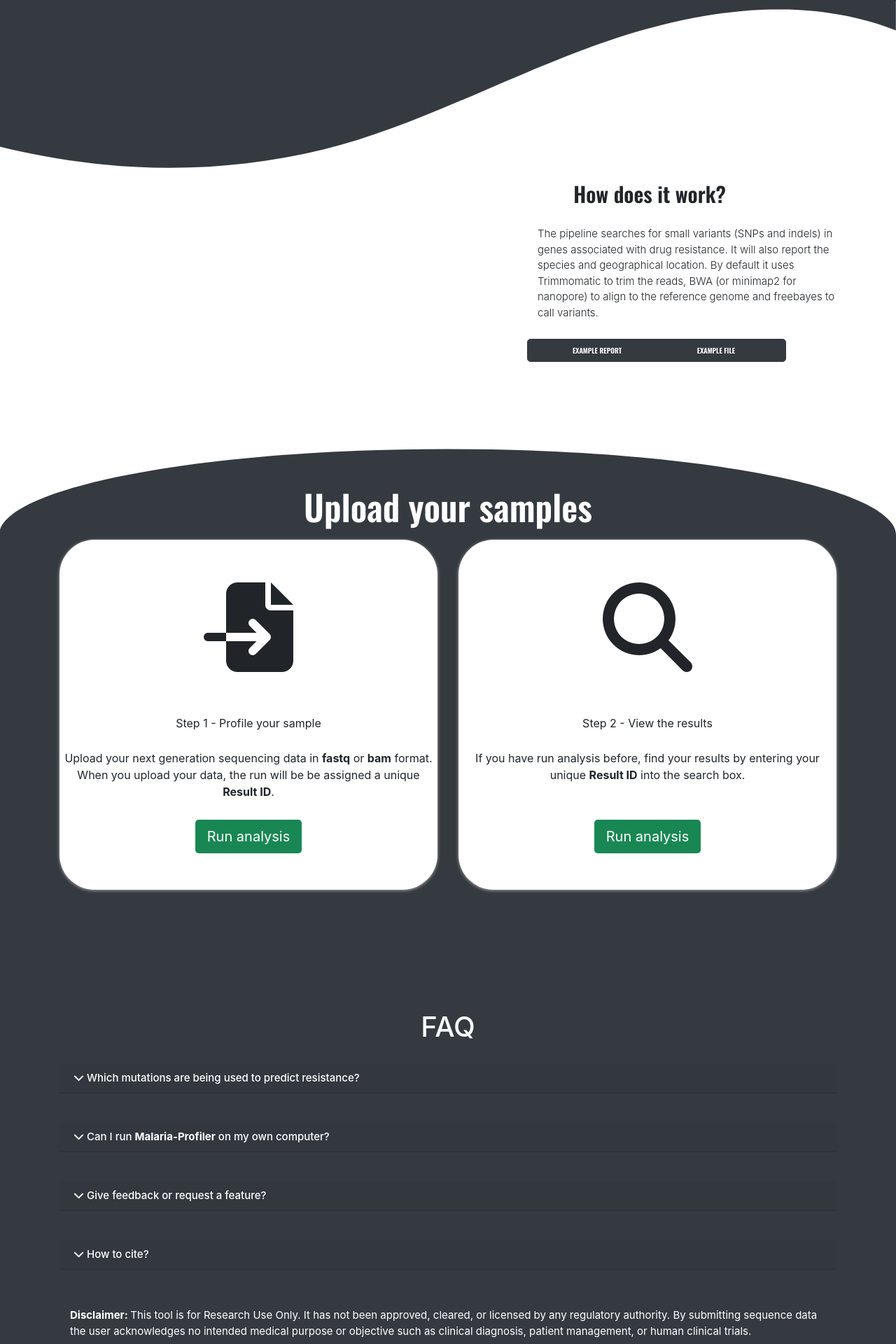
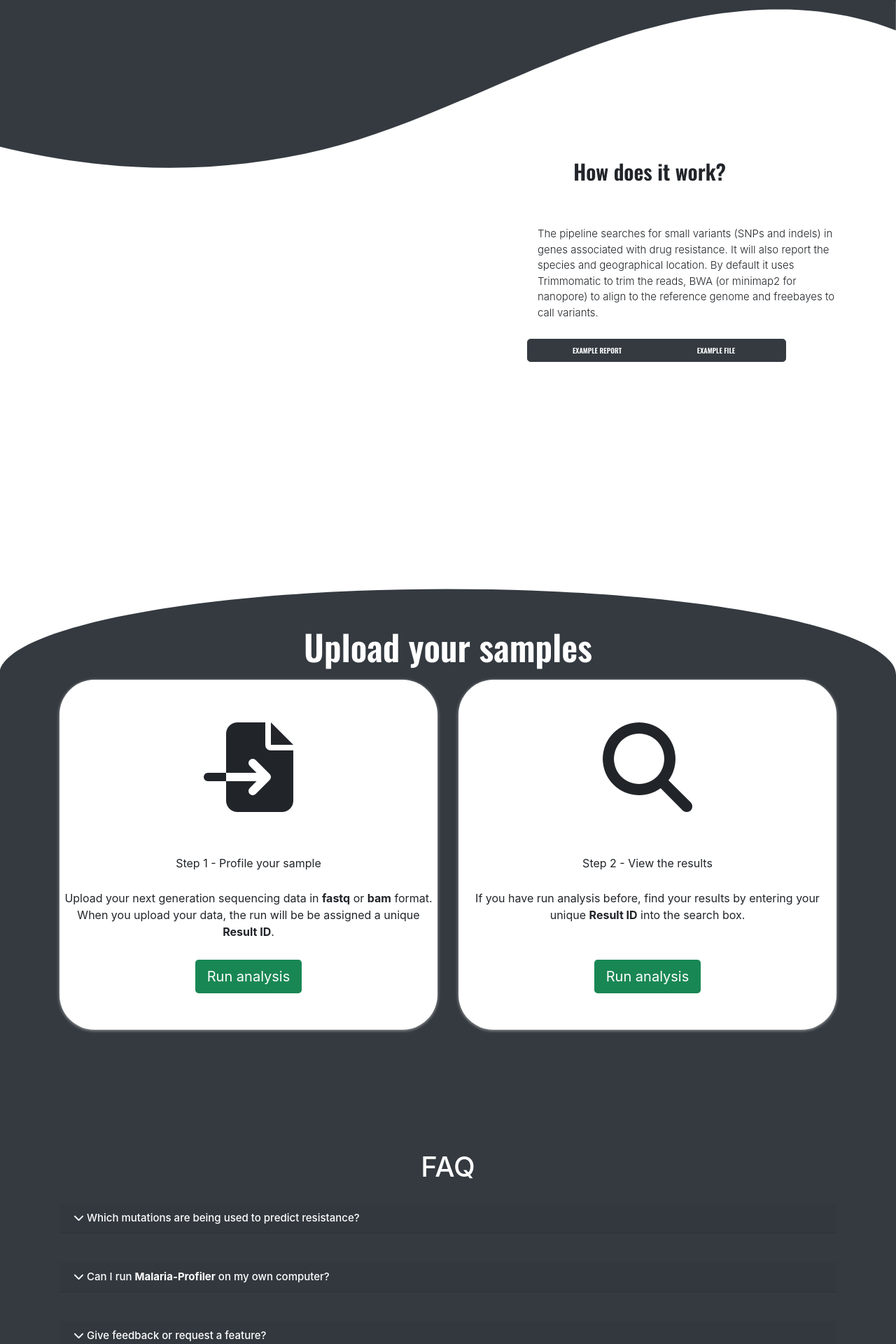
Before and after one commit to juuzia/MPapp, a Flask app: page / in a window 1280 px wide. Shown: the part 799-2719 px from the top of the page at 70% size. Run offline with Flask 3, Linux system fonts and the light colour scheme; some libraries are stand-ins or nearby versions.

Commit message:
homepage

```diff
--- a/MPapp/main.py
+++ b/MPapp/main.py
@@ -99,7 +99,7 @@ def analysis():
             if app.config["RUN_SUBMISSION"]=="local":
                 run_mp.delay(f.type, f.files, run_id, app.config["RESULTS_DIR"], platform, species, depth, allele, strand, threads=app.config["THREADS"])
             elif app.config["RUN_SUBMISSION"]=="remote":
-                remote_profile.delay(f.type, f.files, run_id, app.config["RESULTS_DIR"], platform,species=species)
+                remote_profile.delay(f.type, f.files, run_id, app.config["RESULTS_DIR"], platform,species, depth,allele,strand,threads=app.config["THREADS"])
             else:
                 raise Exception("Unknown RUN_SUBMISSION type: %s" % app.config["RUN_SUBMISSION"])
             runs.append({"id":run_id, "files":f.files})
@@ -181,11 +181,12 @@ def is_legal_filetype(filename):
 
 def get_conf(results):
     db_name = results["pipeline"]["db_version"]["name"]
+    print(db_name)
     conf = pp.get_db('malaria_profiler',db_name)
     return conf
 
 def parse_result_summary(json_file):
-    geoclass, drugs, var_drug, variants, gene_coverage, missing,fail_variants = None, None, None, None, None, None,None
+    geoclass, drugs, var_drug, variants, gene_coverage, missing,fail_variants,fraction = None, None, None, None, None, None,None, None
 
     with open(json_file) as json_file:
         json_results = json.load(json_file, parse_float=lambda x: round(float(x), 2))
@@ -234,20 +235,24 @@ def parse_result_summary(json_file):
         filename = json_results['filename']
     else:
         filename = " unknown"
+    print(conf)
+    if conf:
+        print("got conf fool")
+        if "drugs" in conf:
 
-    if conf:
-
-        if "drugs" in conf:
             json_results = pp.get_summary(json_results, conf, columns = None)
 
         if "geo_classification" in json_results and json_results["geo_classification"] is not None:
             if json_results["geo_classification"]["probabilities"] is not None:
                 probabilities = json_results["geo_classification"]["probabilities"]
                 geoclass = [{"region": item["region"], "probability": item["probability"]} for item in probabilities]
+                print("software version", software_version)
+                print("required version", required_version)
                 if software_version > required_version:
                     print(software_version)
                     fraction = json_results["geo_classification"]["fraction_genotyped"]
                 else:
+                    print("unknown")
                     fraction = "unknown"
         if "drugs" in conf:
             json_results['drug_table'] = [[y for y in json_results['drug_table'] if y["Drug"].upper()==d.upper()][0] for d in conf['drugs']]
@@ -297,7 +302,8 @@ def parse_result_summary(json_file):
                         "gene": "Gene Name",
                         "change": "Change",
                         "freq": "Estimated fraction"})
-
+    else:
+        "no conf fool"
     tables = {
         "General information" : info,
         "Species" : species,
--- a/MPapp/templates/pages/index.html
+++ b/MPapp/templates/pages/index.html
@@ -68,7 +68,7 @@
 }
 #f2{
   position: absolute;
-  top: 40%;
+  top: 35%;
   left: 64%;
   width: fit-content;
 }
@@ -155,7 +155,7 @@
 }
 #f2{
   position: absolute;
-  top: 40%;
+  top: 35%;
   left: 64%;
 
 }
@@ -230,6 +230,7 @@
     overflow: hidden;
     line-height: 0;
     transform: rotate(180deg);
+    padding-top: 50px;
 }
 
 .third .custom-shape-divider-top-1671532754 svg {
@@ -282,9 +283,10 @@
 }
 .fourth{
   color: white;
-  height: inherit;
 }
-
+.third{
+  margin-top: 200px;
+}
    </style>
 
 
@@ -424,7 +426,7 @@
 
       </section>
 
-      <section class=fourth style="background-color: rgb(52,58,64); height:100vh;">
+      <section class=fourth style="background-color: rgb(52,58,64);">
 
       <div class="container">
         <div id="faq" class="row justify-content-center">
```
Also changed, not shown: MPapp/templates/macros.html (+6 -3 lines).
